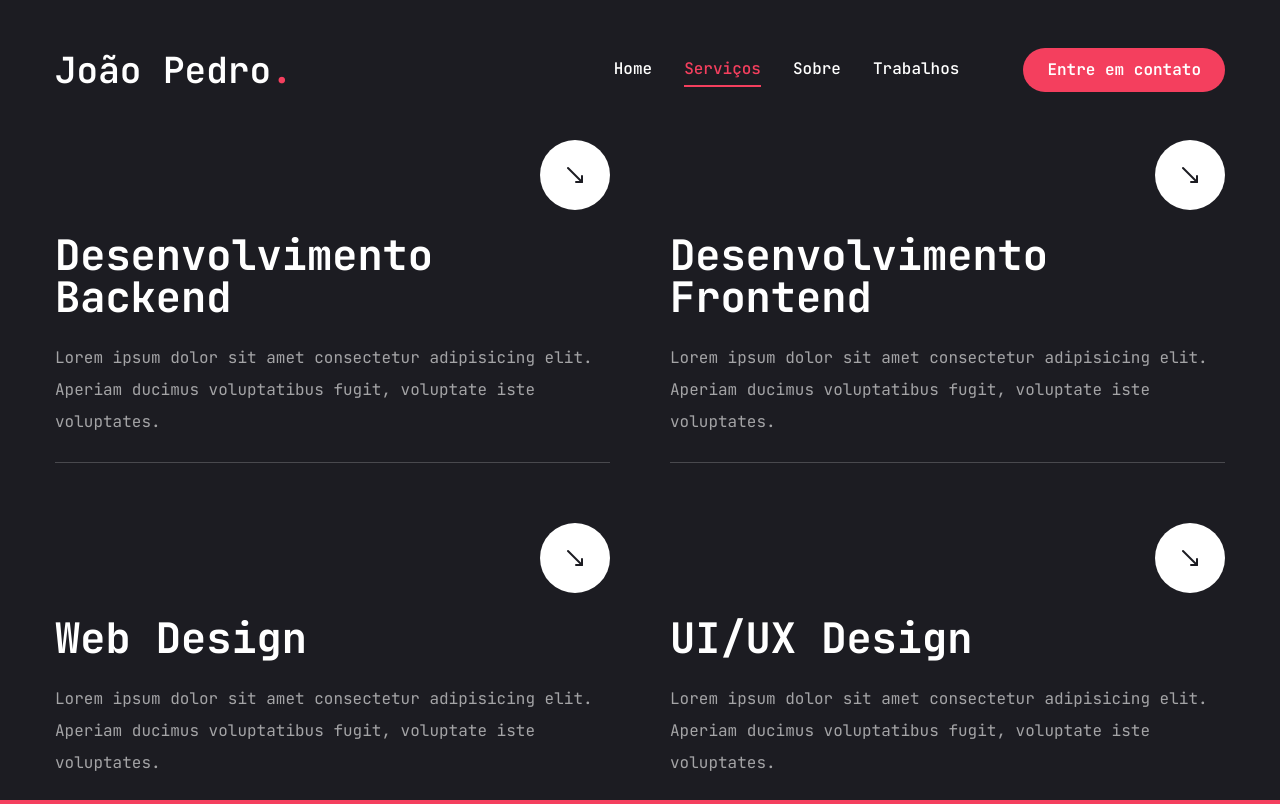
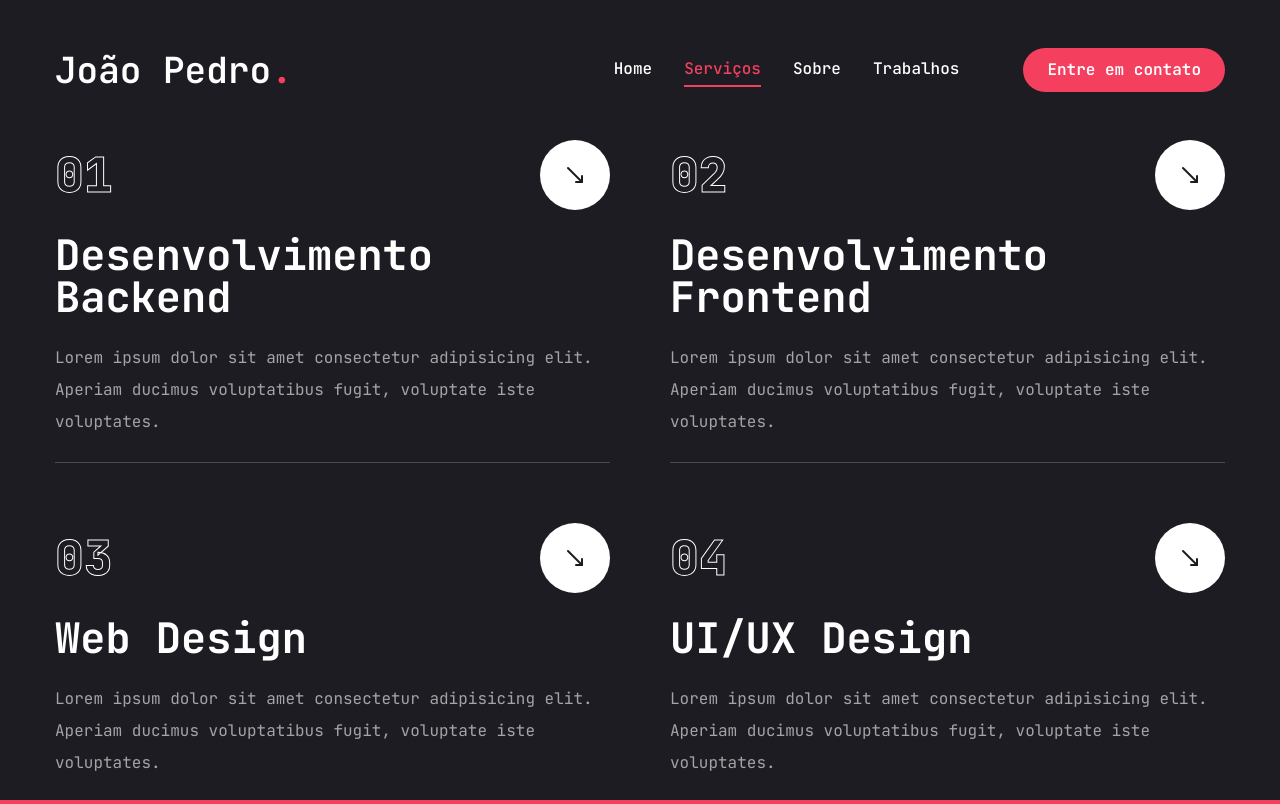
Before and after one commit to DeveloperJotape/portfolio-devjoaopedro, a Next.js app: page /services in a window 1280 px wide. Built offline with nearby package versions, Linux system fonts and the light colour scheme.

Commit message:
💄 feat: estilos para textos outline

```diff
--- a/app/globals.css
+++ b/app/globals.css
@@ -15,4 +15,11 @@
   h3 {
     @apply text-[20px] xl:text-[24px] leading-[1.1] font-semibold;
   }
+  .text-outline {
+    -webkit-text-stroke: 1px #ffffff;
+  }
+
+  .text-outline-hover {
+    -webkit-text-stroke: 1px #f43f5e;
+  }
 }
```
